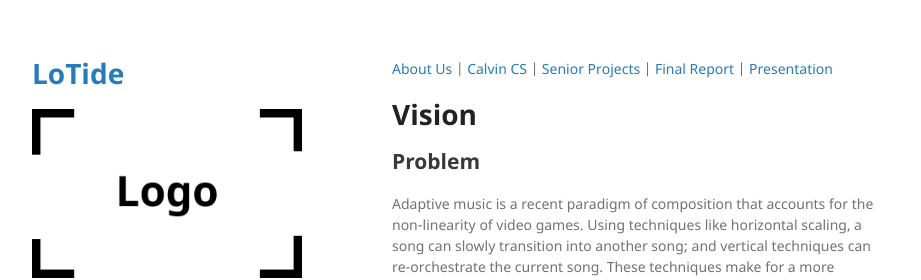
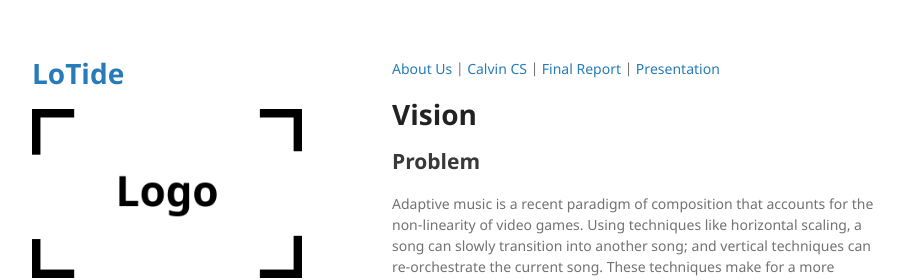
Before and after one commit to lotide/lotide.github.io, a Jekyll site: the page built from index.md, in a window 1280 px wide. Shown: the top 280 px of the page, without its empty margins (178-1099 px from the left). Built offline with Jekyll 4.4.1, drawn with Linux system fonts in a browser that asks for light colours.

Commit message:
Update index.md

```diff
--- a/index.md
+++ b/index.md
@@ -2,7 +2,7 @@
 layout: default
 ---
 
-[About Us](./about-us.html) | [Calvin CS](https://computing.calvin.edu/) | [Senior Projects](https://computing.calvin.edu/) | [Final Report](./assets/docs/final-report.pdf) | [Presentation](./presentation.html)
+[About Us](./about-us.html) | [Calvin CS](https://computing.calvin.edu/) | [Final Report](./assets/docs/final-report.pdf) | [Presentation](./presentation.html)
 # Vision
 ## Problem
 Adaptive music is a recent paradigm of composition that accounts for the non-linearity of video games. Using techniques like horizontal scaling, a song can slowly transition into another song; and vertical techniques can re-orchestrate the current song. These techniques make for a more immersive experience as the soundtrack adapts to a player’s surroundings.
```
